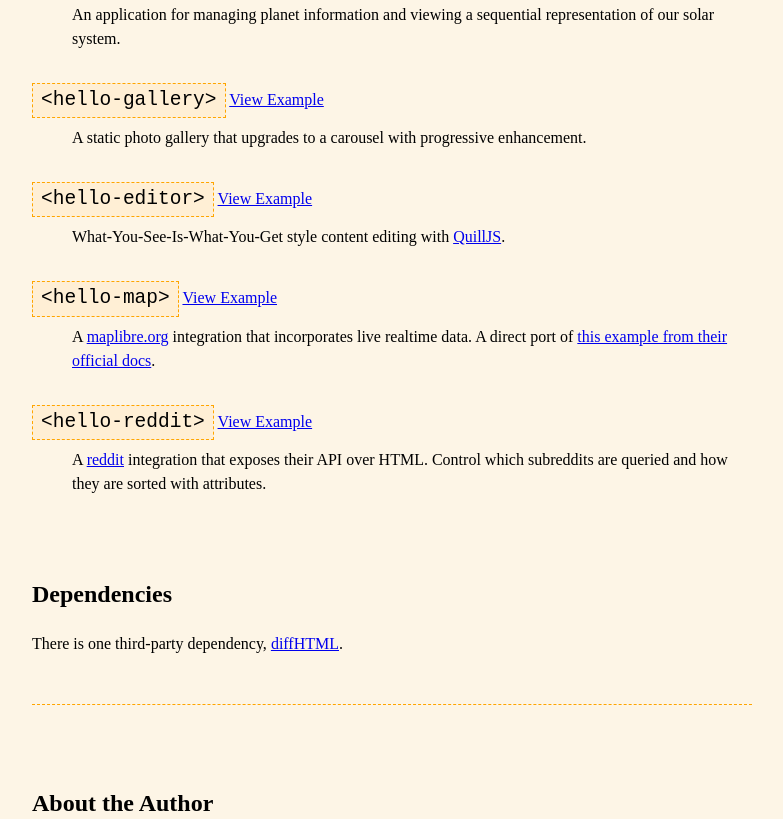
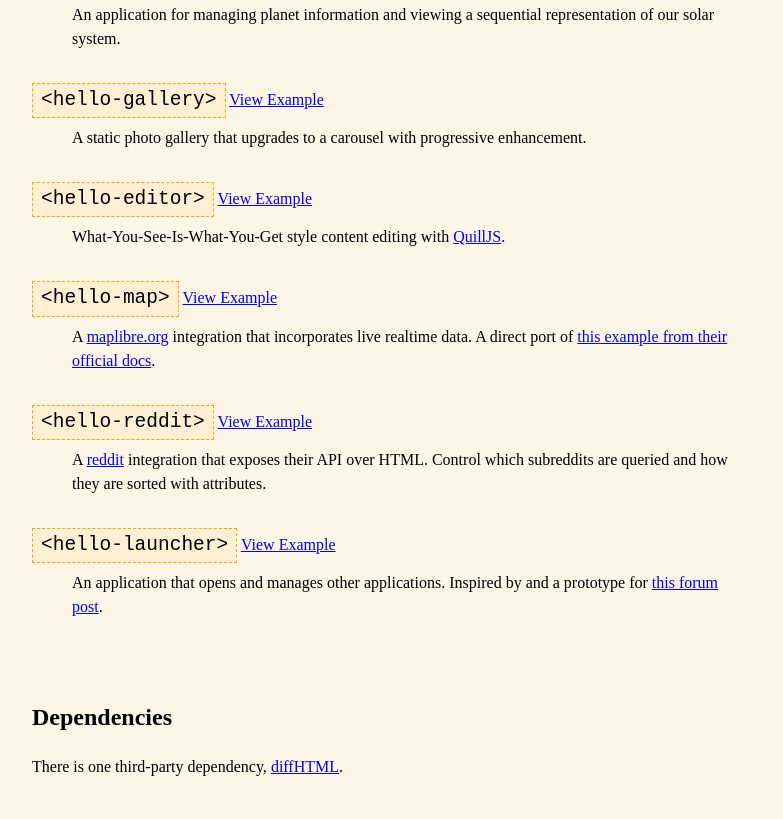
Before and after one commit to tylerchilds/tag, a plain HTML site: page src/index.html in a window 1280 px wide. Shown: the part 3047-3866 px from the top of the page, without its empty margins (248-1031 px from the left). Drawn offline with Linux system fonts and the light colour scheme.

Commit message:
feature: add hello-launcher to homepage

```diff
--- a/src/index.html
+++ b/src/index.html
@@ -49,6 +49,7 @@
       pre {
         padding: 1rem 2rem;
         margin-bottom: 2rem;
+        overflow-x: auto;
       }
 
       code {
@@ -209,6 +210,13 @@
       <dd>
         A <a href="https://old.reddit.com">reddit</a> integration that exposes their API over HTML. Control which subreddits are queried and how they are sorted with attributes.
       </dd>
+
+      <!-- hello-launcher -->
+      <dt><code>&lt;hello-launcher&gt;</code> <a href="./hello-launcher.html">View Example</a></dt>
+      <dd>
+        An application that opens and manages other applications. Inspired by and a prototype for <a href="https://forum.solidproject.org/t/idea-launcher-app/3468">this forum post</a>.
+      </dd>
+
     </dl>
 
     <h2>Dependencies</h2>
```
